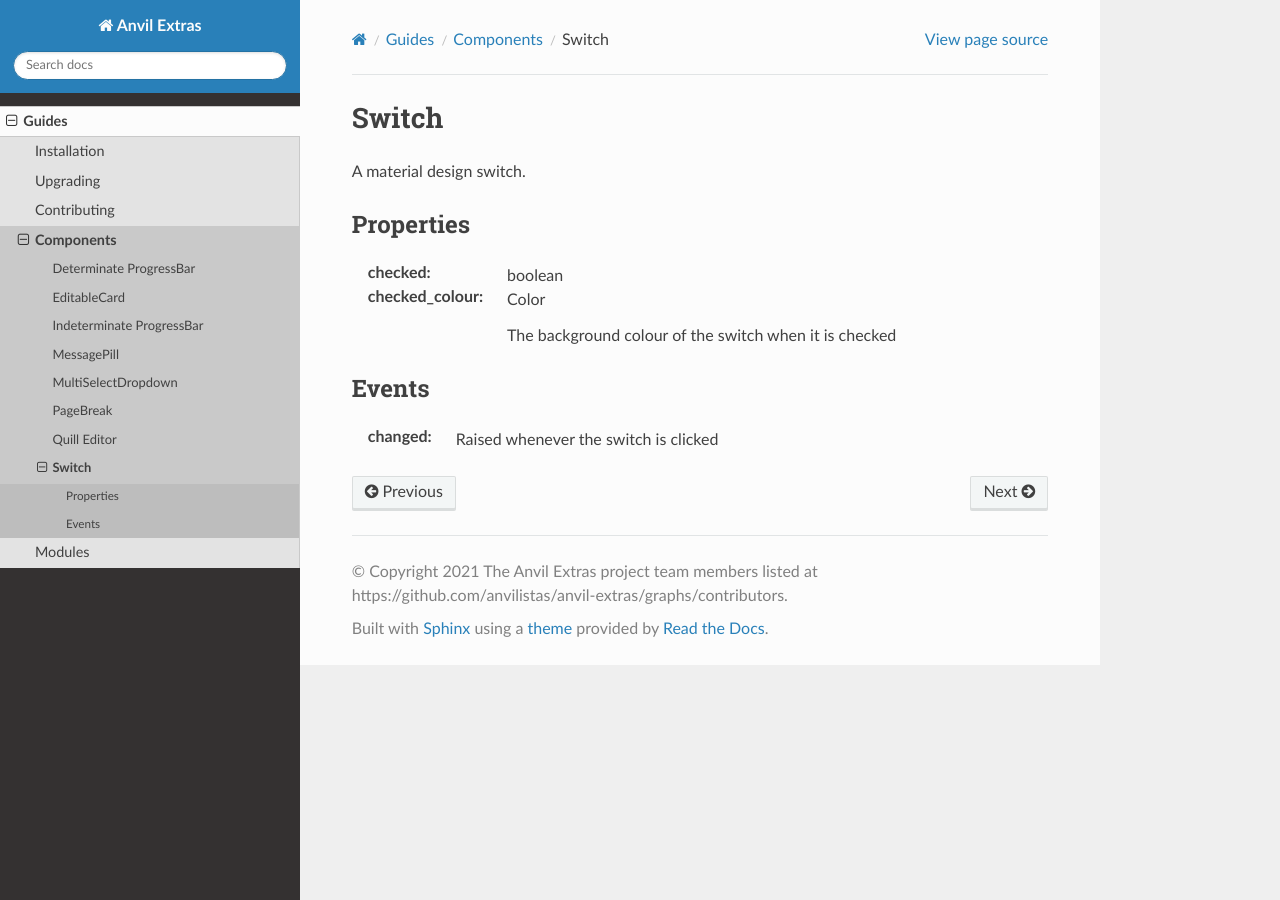
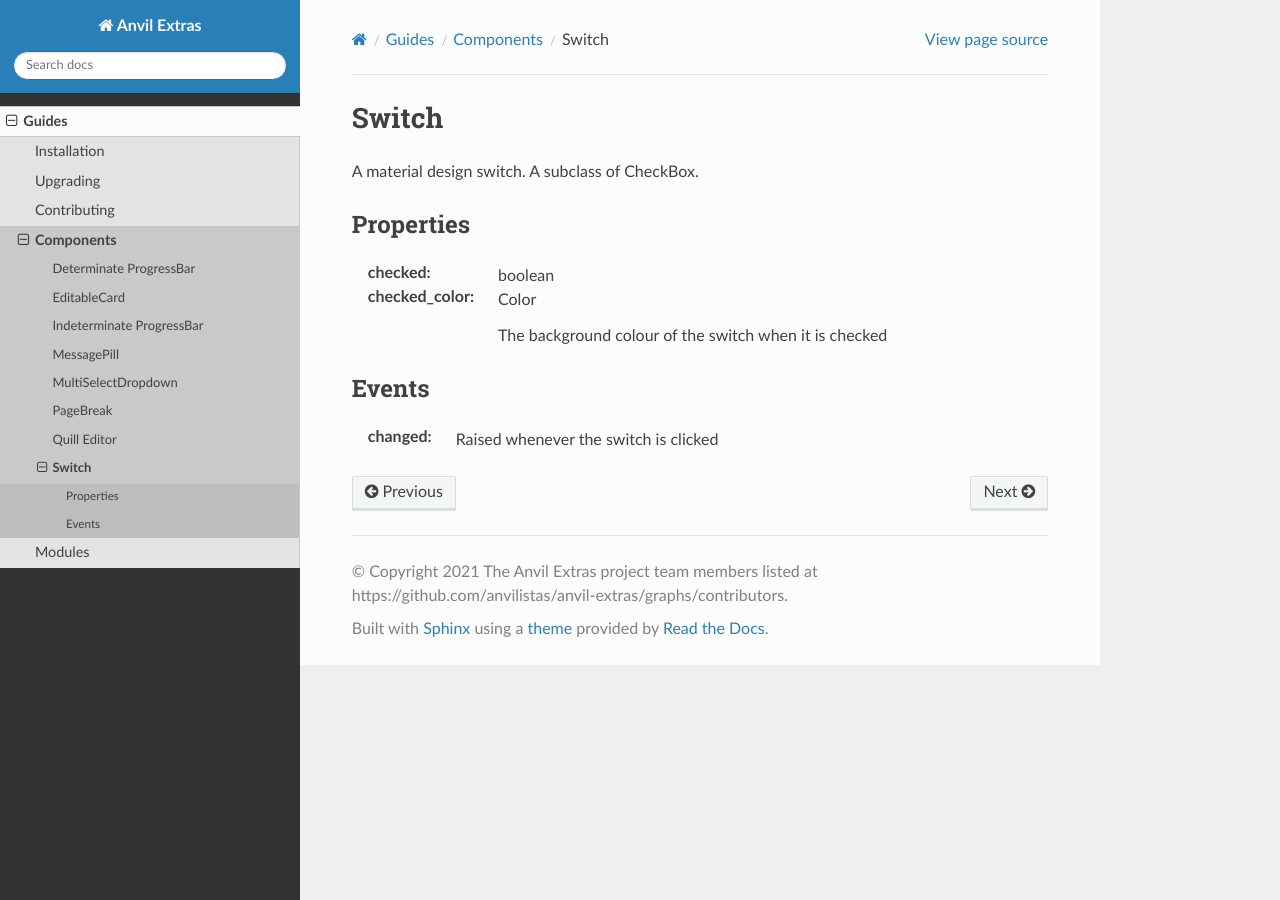
Before and after one commit to anvilistas/anvil-extras, a Sphinx documentation site: the page built from docs/guides/components/switch.rst, in a window 1280 px wide. Built offline with Sphinx 7.4.7 and the Read the Docs theme 2.0.0, drawn with Linux system fonts in a browser that asks for light colours.

Commit message:
Update docs and ChangeLog

```diff
--- a/CHANGELOG.rst
+++ b/CHANGELOG.rst
@@ -5,6 +5,7 @@ Unreleased Changes
 * `MultiSelectDropDown component <https://github.com/anvilistas/anvil-extras/pull/44>`_
 * `@wait_for_writeback decorator <https://github.com/anvilistas/anvil-extras/pull/50>`_
 * `Quill component <https://github.com/anvilistas/anvil-extras/pull/52>`_
+* `Switch component <https://github.com/anvilistas/anvil-extras/pull/31>`_
 
 
 v1.1.0 27-Mar-2021
--- a/docs/guides/components/switch.rst
+++ b/docs/guides/components/switch.rst
@@ -1,13 +1,13 @@
 Switch
 ======
-A material design switch.
+A material design switch. A subclass of CheckBox.
 
 Properties
 ----------
 
 :checked: boolean
 
-:checked_colour: Color
+:checked_color: Color
 
     The background colour of the switch when it is checked
 
```
Also changed, not shown: 1 other file.
